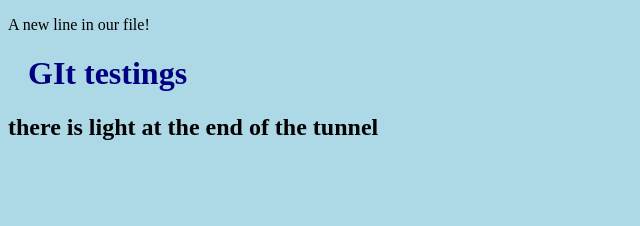
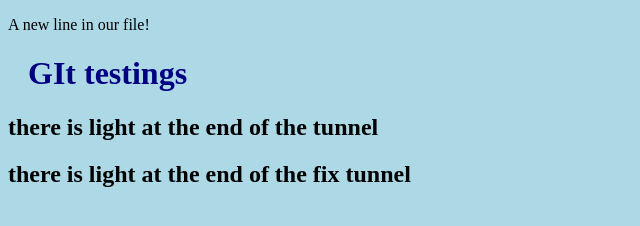
Before and after one commit to akash9406/learninggit, a plain HTML site: page index.html in a window 1280 px wide. Shown: the whole page, without its empty margins (0-640 px from the left). Drawn offline with Linux system fonts and the light colour scheme.

Commit message:
emergency fix

```diff
--- a/index.html
+++ b/index.html
@@ -10,5 +10,6 @@
     <p>A new line in our file!</p>
     <h1>GIt testings</h1>
     <h2>there is light at the end of the tunnel</h2>
+    <h2>there is light at the end of the fix tunnel</h2>
   </body>
 </html>
```
